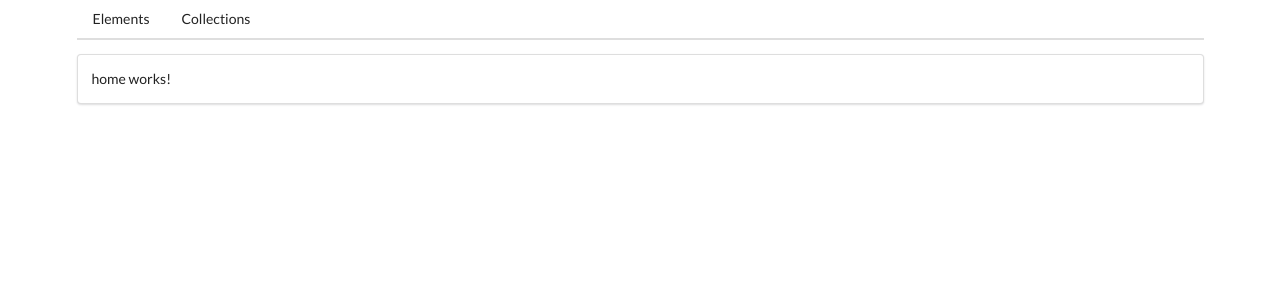
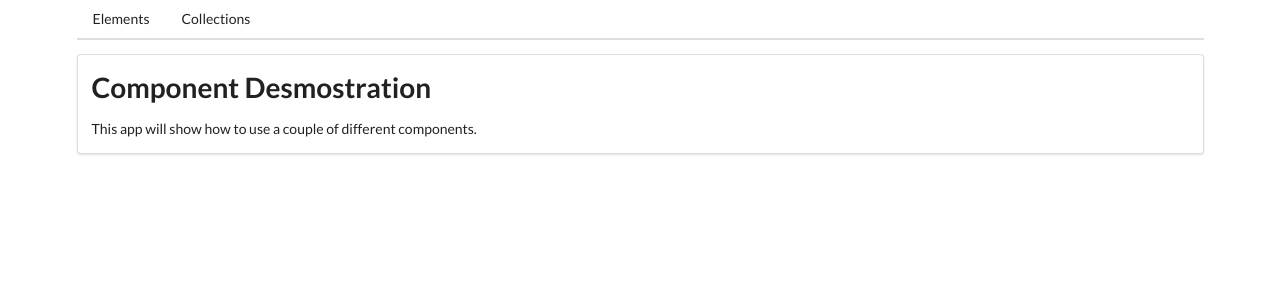
Before and after one commit to nestor22/AngularBootCamp, an Angular app in the folder comps/: page / in a window 1280 px wide. Shown: the top 300 px of the page. Built offline with nearby package versions, Linux system fonts and the light colour scheme.

Commit message:
home and 404 page style

```diff
--- a/comps/src/app/home/home.component.html
+++ b/comps/src/app/home/home.component.html
@@ -1 +1,2 @@
-<p>home works!</p>
+<h1>Component Desmostration</h1>
+<p>This app will show how to use a couple of different components.</p>
--- a/comps/src/app/not-found/not-found.component.html
+++ b/comps/src/app/not-found/not-found.component.html
@@ -1 +1 @@
-<p>not-found works!</p>
+<h3>Ooops...! page not found</h3>
```
